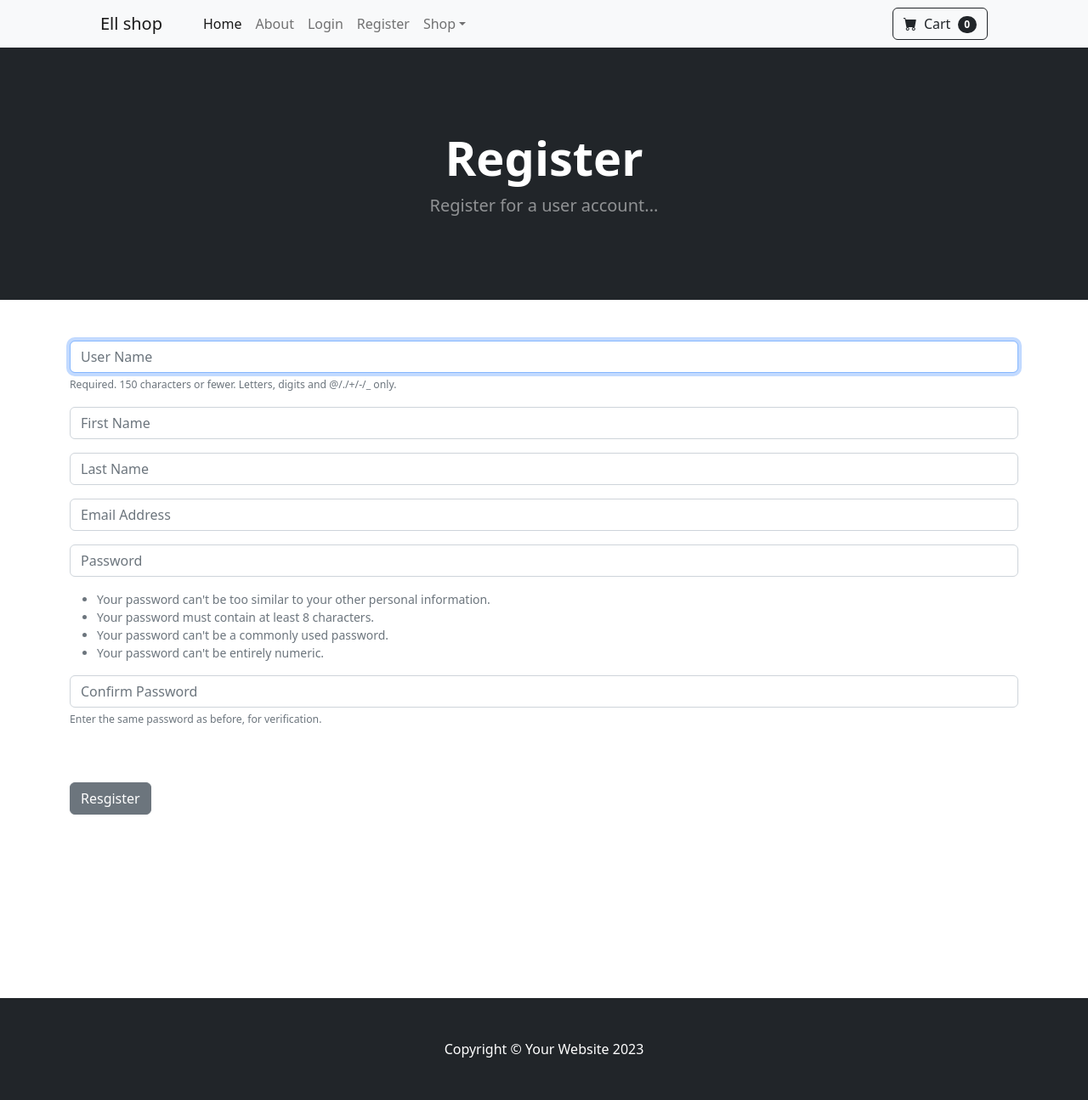
After one commit to ellhamrjb/ecommerce, a Django app: page /register/ in a window 1280 px wide. The commit adds this page. Shown: the whole page at 85% size. Run offline with Django 5.2, Linux system fonts and the light colour scheme; some libraries are stand-ins or nearby versions.

Commit message:
Setting up the registration stuff

```diff
--- /dev/null
+++ b/store/forms.py
@@ -0,0 +1,30 @@
+from django.contrib.auth.models import User
+from django.contrib.auth.forms import UserCreationForm
+from django import forms
+
+class SignUpForm(UserCreationForm):
+	email = forms.EmailField(label="", widget=forms.TextInput(attrs={'class':'form-control', 'placeholder':'Email Address'}))
+	first_name = forms.CharField(label="", max_length=100, widget=forms.TextInput(attrs={'class':'form-control', 'placeholder':'First Name'}))
+	last_name = forms.CharField(label="", max_length=100, widget=forms.TextInput(attrs={'class':'form-control', 'placeholder':'Last Name'}))
+
+	class Meta:
+		model = User
+		fields = ('username', 'first_name', 'last_name', 'email', 'password1', 'password2')
+
+	def __init__(self, *args, **kwargs):
+		super(SignUpForm, self).__init__(*args, **kwargs)
+
+		self.fields['username'].widget.attrs['class'] = 'form-control'
+		self.fields['username'].widget.attrs['placeholder'] = 'User Name'
+		self.fields['username'].label = ''
+		self.fields['username'].help_text = '<span class="form-text text-muted"><small>Required. 150 characters or fewer. Letters, digits and @/./+/-/_ only.</small></span>'
+
+		self.fields['password1'].widget.attrs['class'] = 'form-control'
+		self.fields['password1'].widget.attrs['placeholder'] = 'Password'
+		self.fields['password1'].label = ''
+		self.fields['password1'].help_text = '<ul class="form-text text-muted small"><li>Your password can\'t be too similar to your other personal information.</li><li>Your password must contain at least 8 characters.</li><li>Your password can\'t be a commonly used password.</li><li>Your password can\'t be entirely numeric.</li></ul>'
+
+		self.fields['password2'].widget.attrs['class'] = 'form-control'
+		self.fields['password2'].widget.attrs['placeholder'] = 'Confirm Password'
+		self.fields['password2'].label = ''
+		self.fields['password2'].help_text = '<span class="form-text text-muted"><small>Enter the same password as before, for verification.</small></span>'
--- a/store/templates/navbar.html
+++ b/store/templates/navbar.html
@@ -12,6 +12,8 @@
                 <li class="nav-item"><a class="nav-link" href="{%url 'logout'%}">Logout</a></li>
                 {%else%}
                 <li class="nav-item"><a class="nav-link" href="{%url 'login'%}">Login</a></li>
+
+                <li class="nav-item"><a class="nav-link" href="{%url 'register'%}">Register</a></li>
                 {%endif%}
 
 
--- /dev/null
+++ b/store/templates/register.html
@@ -0,0 +1,39 @@
+{% extends "base.html" %}
+{% block content %}
+<!-- Header-->
+<header class="bg-dark py-5">
+    <div class="container px-4 px-lg-5 my-5">
+        <div class="text-center text-white">
+            <h1 class="display-4 fw-bolder">Register</h1>
+            <p class="lead fw-normal text-white-50 mb-0">Register for a user account...</p>
+        </div>
+    </div>
+</header>
+<div class='container'>
+    <div class='row'>
+
+            <div clas='col-md-6 offset-md-3'>
+               <!--add form-->
+                <br><br>
+                <form method='POST' action='{%url 'register'%}'>
+                  {% csrf_token %}
+                    {{form.as_p}}
+                    <br><br>
+                    <button type='submit' class='btn btn-secondary'>
+                        Resgister
+                    </button>
+                <br><br>
+                <br><br>
+                <br><br>
+                <br><br>
+                <br><br>
+
+
+            </div>
+
+
+    </div>
+</div>
+
+
+{% endblock content %}
--- a/store/urls.py
+++ b/store/urls.py
@@ -6,6 +6,7 @@ urlpatterns = [
     path('about/', views.about , name='about'),
     path('login/', views.login_user , name='login'),
     path('logout/', views.logout_user , name='logout'),
+    path('register/', views.register_user , name='register'),
 
 
 ]
--- a/store/views.py
+++ b/store/views.py
@@ -2,6 +2,10 @@ from django.shortcuts import render,redirect
 from .models import Product
 from django.contrib.auth import authenticate, login, logout
 from django.contrib import messages
+from django.contrib.auth.models import User
+from django.contrib.auth.forms import UserCreationForm
+from django import forms
+from .forms import SignUpForm
 
 
 
@@ -35,3 +39,23 @@ def logout_user(request):
     logout(request)
     messages.success(request,('You have been logged out!'))
     return redirect('home')
+
+
+def register_user(request):
+     form=SignUpForm()
+     if request.method=="POST":
+         form=SignUpForm(request.POST)
+         if form.is_valid():
+             form.save()
+             username=form.cleaned_data['username']
+             password=form.cleaned_data['password1']
+             #login user
+             user=authenticate(username=username,password=password)
+             login(request,user)
+             messages.success(request,('You have been registered successfully!'))
+             return redirect('home')
+         else:
+             messages.success(request,('Oops! there was a problem, Please try again!'))
+             return redirect('register')
+     else:
+        return render(request,'register.html',{'form':form} )
```
Also changed, not shown: db.sqlite3.
